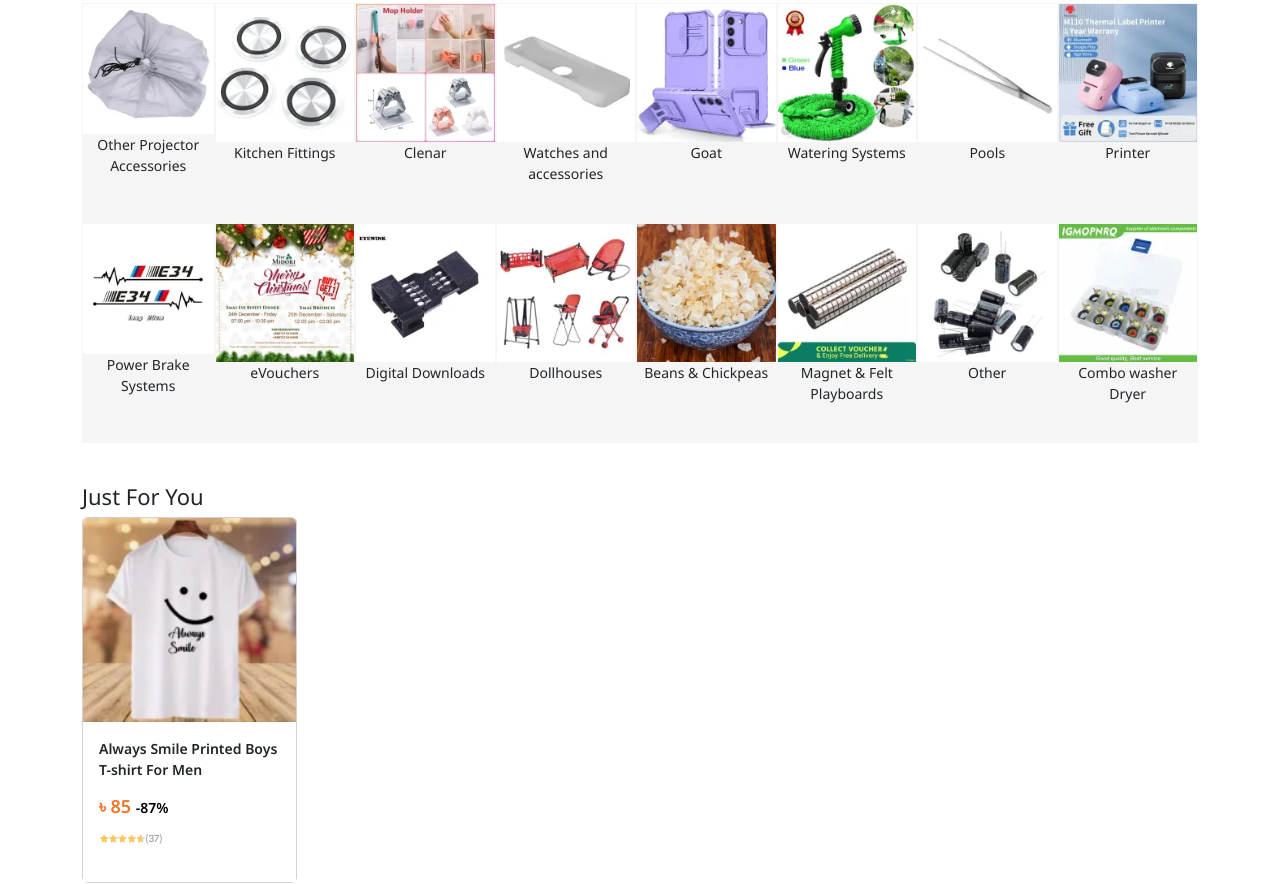
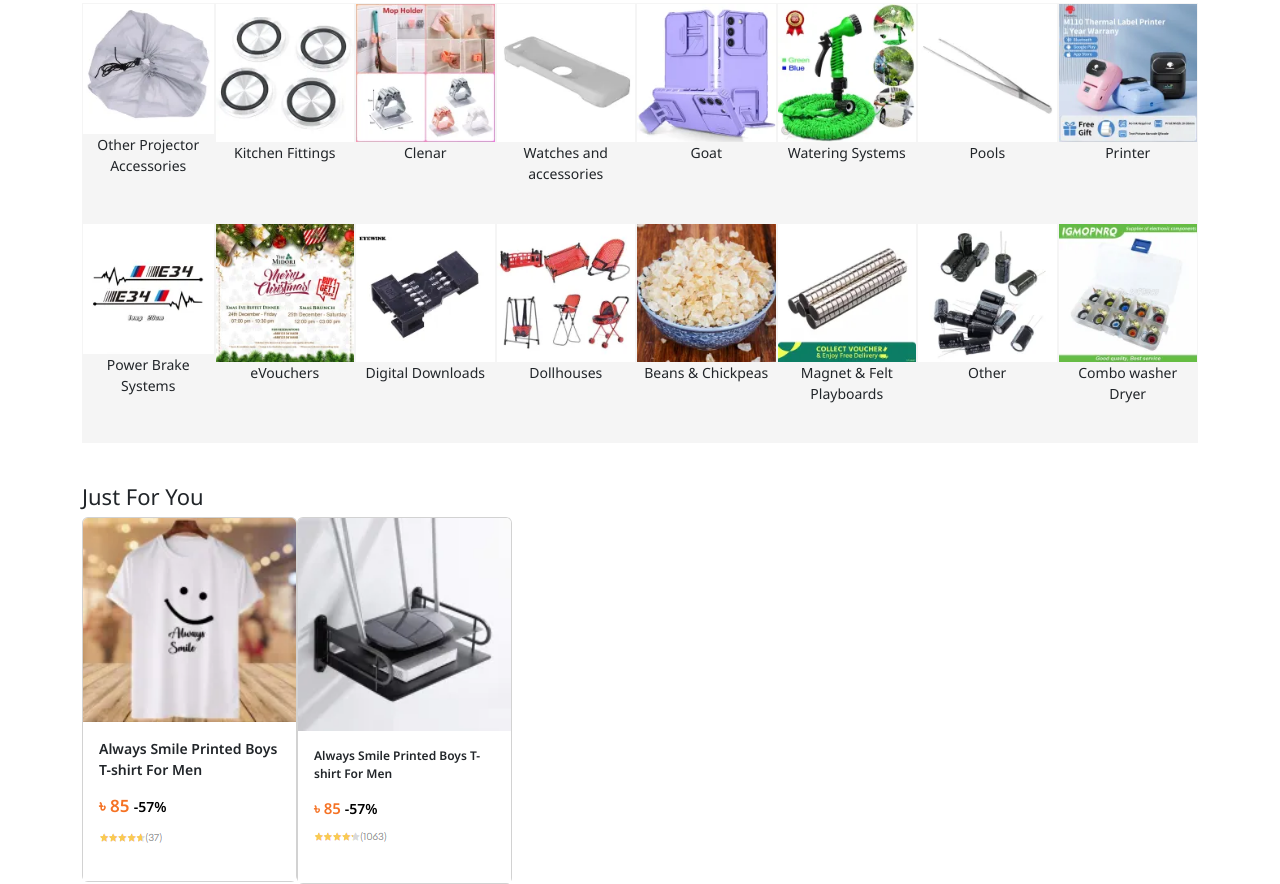
Before and after one commit to raisulhamim/Daraz-project, a plain HTML site: page index.html in a window 1280 px wide. Shown: the part 1296-2180 px from the top of the page. Drawn offline with nearby package versions, Linux system fonts and the light colour scheme.

Commit message:
just me part-1

```diff
--- a/index.html
+++ b/index.html
@@ -267,12 +267,26 @@
               <div class="card-body">
 
                 <p class="card-text">Always Smile Printed Boys T-shirt For Men</p>
-                <h3>৳ 85 <span>-87%</span></h3>
+                <h3>৳ 85 <span>-57%</span></h3>
                 <p><img src="./image/star1.png" alt=""></p>
               </div>
             </div>
           </div>
         </div>
+        <div class="j2">
+          <div class="card-group">
+            <div class="card">
+              <img src="./image/j5.webp" class="card-img-top" alt="...">
+              <div class="card-body">
+
+                <p class="card-text">Always Smile Printed Boys T-shirt For Men</p>
+                <h3>৳ 85 <span>-57%</span></h3>
+                <p><img src="./image/star2.png" alt=""></p>
+              </div>
+            </div>
+          </div>
+        </div>
+
 
       </div>
     </div>
--- a/style.css
+++ b/style.css
@@ -489,30 +489,32 @@ nav .box{
 
 
 }
-/* .productpart .product2{
-    width: 300px;
+.justme .j2{
+    width: 215px;
     height: 350px;
 
 
 }
-.productpart .product3{
-    width: 300px;
+
+
+/* .justme .j3{
+   width: 215px;
     height: 350px;
 
 
 }
-.productpart .product4{
-     width: 300px;
+.justme .j4{
+    width: 215px;
     height: 350px;
 
 }
-.productpart .product5{
-     width: 300px;
+.justme .j5{
+     width: 215px;
     height: 350px;
 
 }
-.productpart .product6{
-   width: 300px;
+.justme .j6{
+   width: 215px;
     height: 350px;
 
 }  */
@@ -522,7 +524,7 @@ nav .box{
     font-family: "Noto Sans", sans-serif;
 }
 .j1 h3{
-     font-size: 18px;
+     font-size: 17px;
     font-weight: 600;
     color: #f57224;
     font-family: "Noto Sans", sans-serif;
@@ -533,16 +535,55 @@ nav .box{
    font-size: 14px;
 }
 .j1{
+    background: white;
+    /* border: 1px solid #F5F5F5 ; */
+    transition: .4s;
+    display: inline-block;
+}
+.j1 .card-group{
+    height: 100%;
+    width: 100%;
+}
+.j1:hover{
+            box-shadow: -1px 16px 14px 6px rgba(0,0,0,1);
+-webkit-box-shadow: -1px 16px 14px 6px rgba(0,0,0,1);
+-moz-box-shadow: -1px 16px 14px 6px rgba(0,0,0,1);
+}
+.j1 .card-body{
+    background: white;
+}
+.j2 .card-text{
+    font-size: 12px;
+    font-weight: 600;
+    font-family: "Noto Sans", sans-serif;
+}
+.j2 h3{
+     font-size: 15px;
+    font-weight: 600;
+    color: #f57224;
+    font-family: "Noto Sans", sans-serif;
+}
+
+.j2  span{
+   color: black ;
+   font-size: 14px;
+}
+.j2{
     background: transparent;
     /* border: 1px solid #F5F5F5 ; */
     transition: .4s;
     display: inline-block;
 }
-.j1:hover{
-            box-shadow: -1px 16px 14px 6px rgba(0,0,0,0.54);
--webkit-box-shadow: -1px 16px 14px 6px rgba(0,0,0,0.54);
--moz-box-shadow: -1px 16px 14px 6px rgba(0,0,0,0.54);
+.j2:hover{
+            box-shadow: -1px 16px 14px 6px rgba(0,0,0,1);
+-webkit-box-shadow: -1px 16px 14px 6px rgba(0,0,0,1);
+-moz-box-shadow: -1px 16px 14px 6px rgba(0,0,0,1);
 }
-.j1 .card-body{
+.j2 .card-body{
     background: white;
+
+
 }
+/* .j1 p img{
+    margin-bottom: -20px;
+} */
```
Also changed, not shown: image/star2.png (added).
